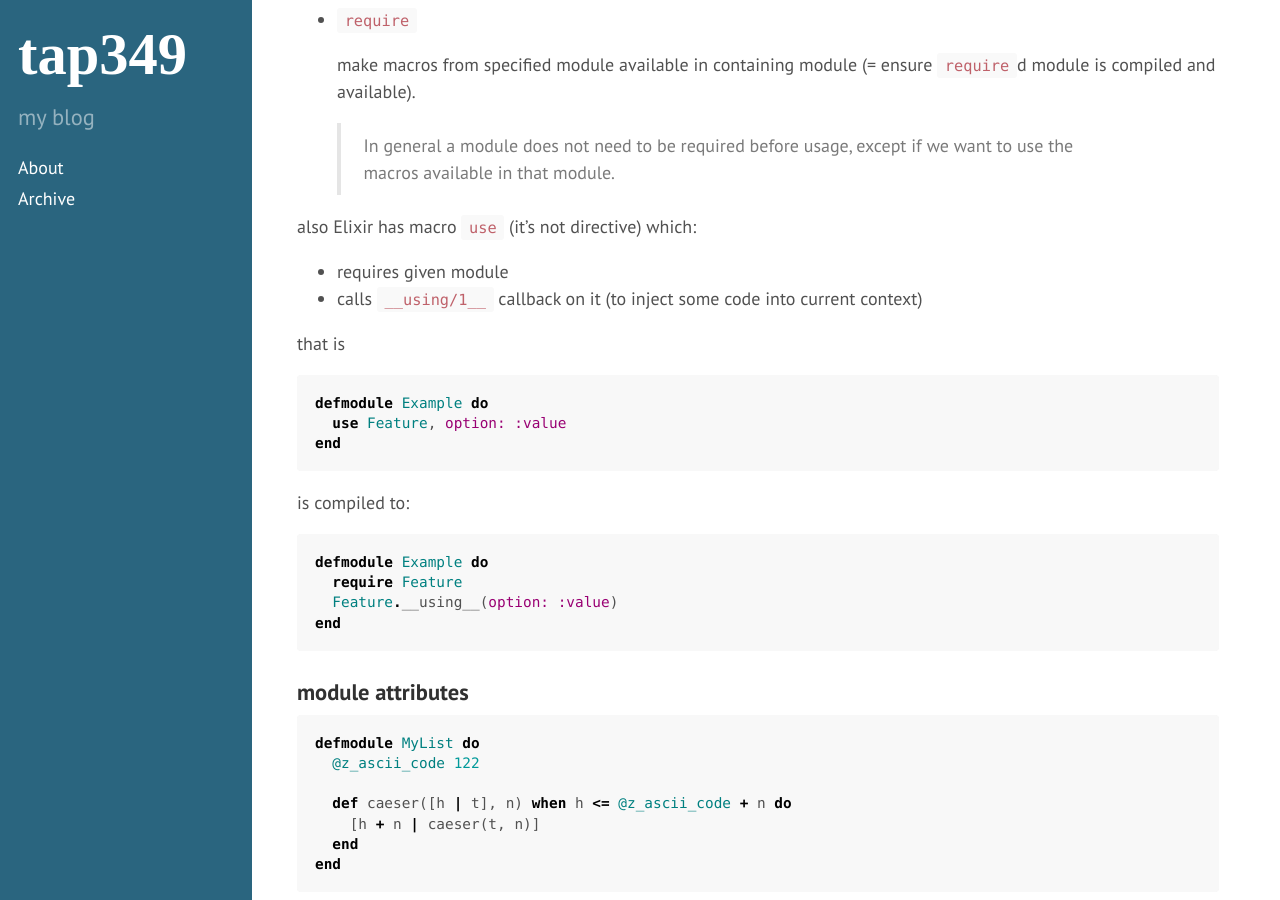
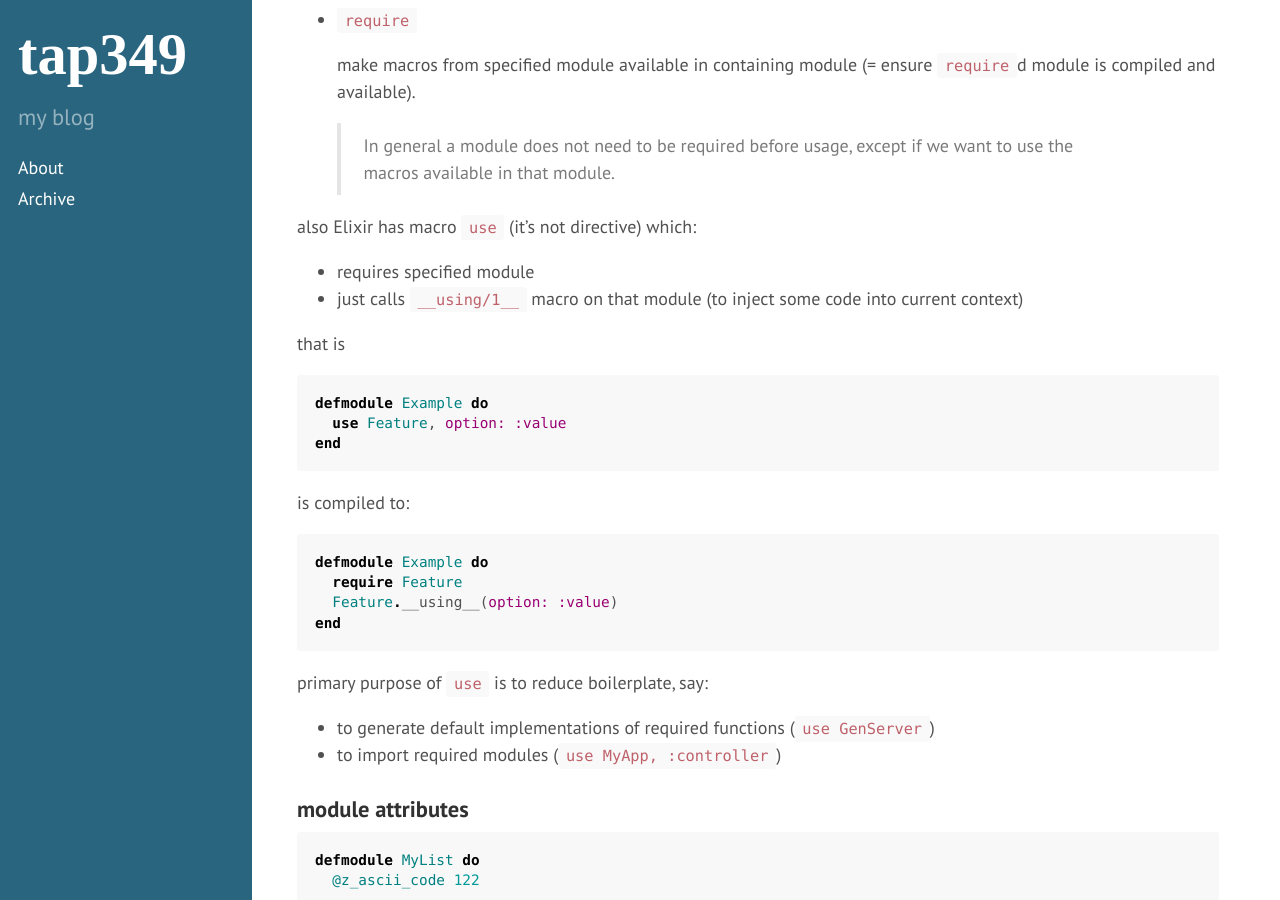
Before and after one commit to tap349/tap349.github.io, a Jekyll site: the page built from _posts/2016-12-31-elixir.md, in a window 1280 px wide and 900 px high, scrolled down 9098 px. Built offline with Jekyll 4.4.1, drawn with Linux system fonts in a browser that asks for light colours.

Commit message:
update 2017-07-31_15:34:03

````diff
--- a/_posts/2016-12-31-elixir.md
+++ b/_posts/2016-12-31-elixir.md
@@ -413,8 +413,8 @@ enclosing scope (say, function).
 
 also Elixir has macro `use` (it's not directive) which:
 
-- requires given module
-- calls `__using/1__` callback on it (to inject some code into current context)
+- requires specified module
+- just calls `__using/1__` macro on that module (to inject some code into current context)
 
 that is
 
@@ -432,6 +432,11 @@ defmodule Example do
   Feature.__using__(option: :value)
 end
 ```
+
+primary purpose of `use` is to reduce boilerplate, say:
+
+- to generate default implementations of required functions (`use GenServer`)
+- to import required modules (`use MyApp, :controller`)
 
 ### module attributes
 
````
